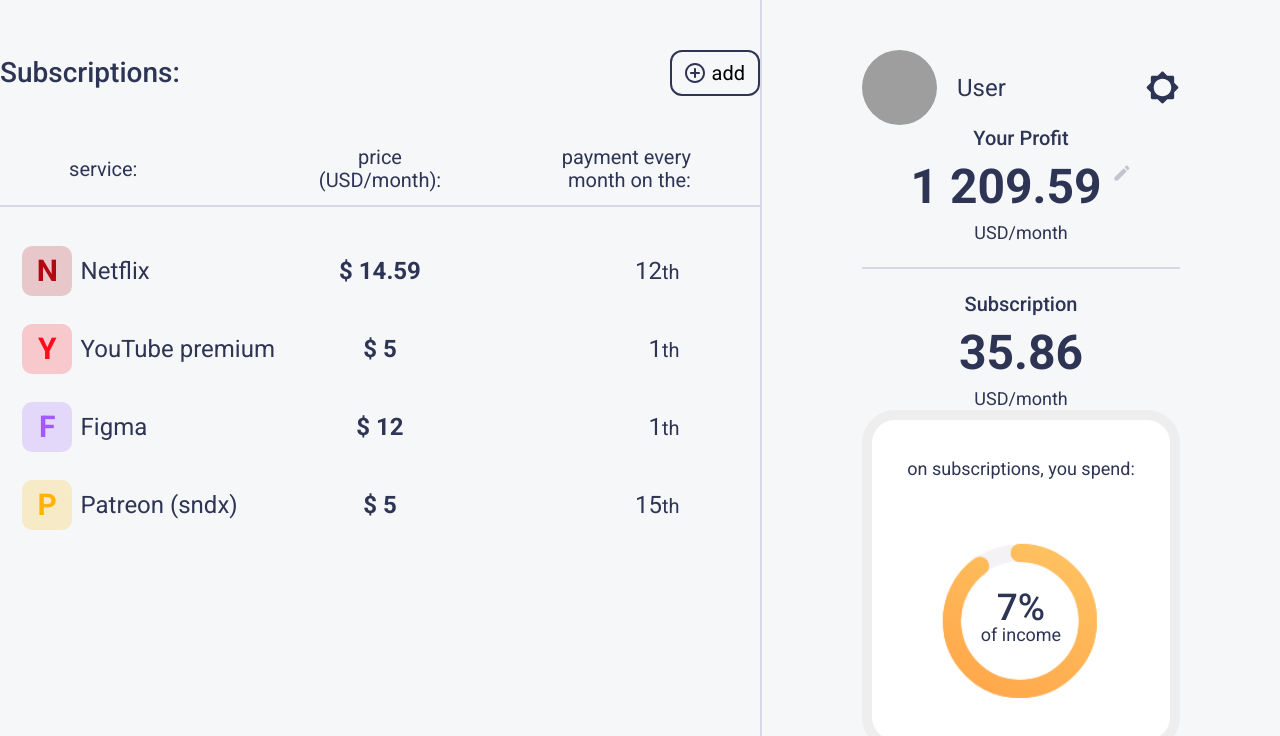
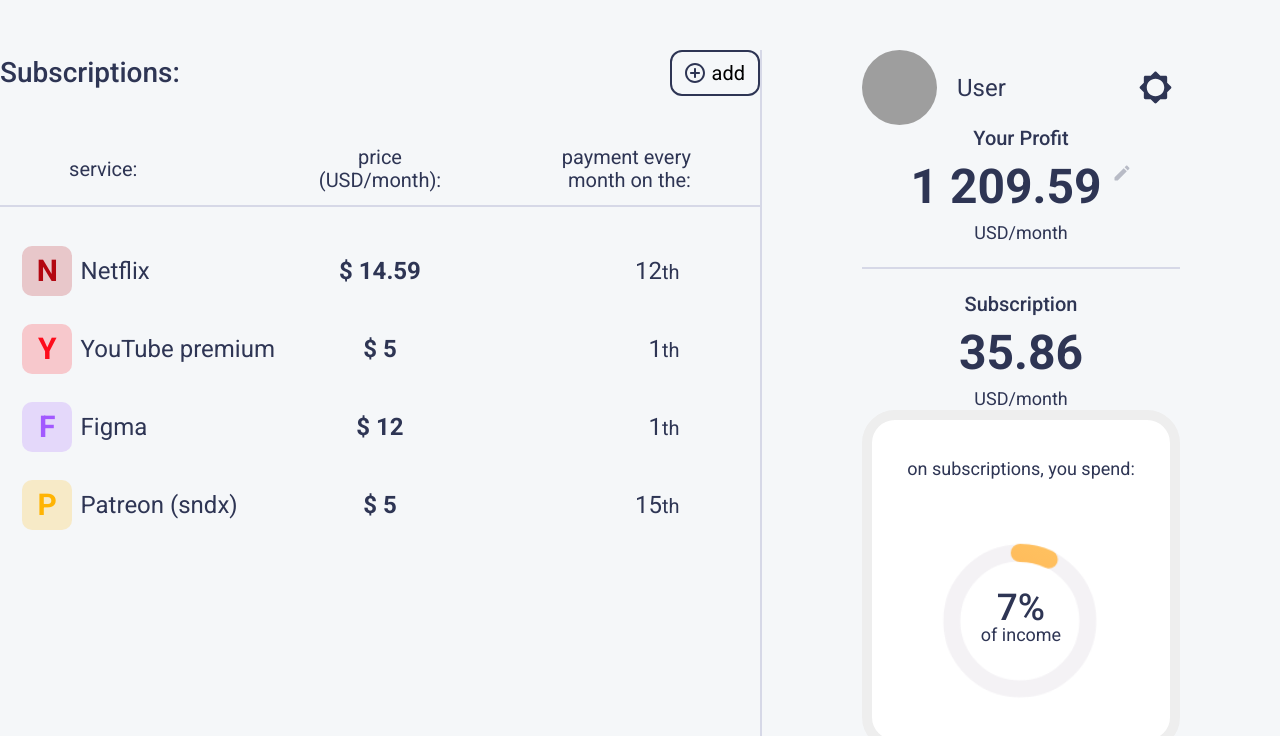
Before and after one commit to D1White/subscription-manager-lite, a React (Create React App) app: page / in a window 1280 px wide. Shown: the top 736 px of the page. Built offline with nearby package versions, Linux system fonts and the light colour scheme; grey boxes are pictures that could not be loaded.

Commit message:
add theme switcher

```diff
--- a/src/components/Diagram/index.jsx
+++ b/src/components/Diagram/index.jsx
@@ -1,7 +1,7 @@
-import { useEffect, useRef, useState } from "react";
+import { useEffect, useRef, useState, memo} from "react";
 import "./diagram.scss";
 
-function Diagram({ profit, subscr }) {
+const Diagram = memo(function Diagram({ profit, subscr }) {
   const ellipse1 = useRef();
   const ellipse2 = useRef();
 
@@ -26,7 +26,7 @@
     if (ellipse1.current) {
       const ctx1 = ellipse1.current.getContext("2d");
       ctx1.beginPath();
-      ctx1.arc(187, 76, 60, Math.PI, getPosition(90), false);
+      ctx1.arc(187, 76, 60, Math.PI, getPosition(procent), false);
       ctx1.lineCap = "round";
       let gradient = ctx1.createLinearGradient(0,0, 340,170);
       gradient.addColorStop(0, '#FFD873');
@@ -65,6 +65,6 @@
       </div>
     </div>
   );
-}
+});
 
 export default Diagram;
--- a/src/components/Information/index.jsx
+++ b/src/components/Information/index.jsx
@@ -1,13 +1,19 @@
-import React from "react";
+import { useState } from "react";
 import "./information.scss";
 
 import { Diagram } from './../../components';
 
 import light_theme from "../../assets/icons/light_theme.svg";
-// import dark_theme from "../../assets/icons/dark_theme.svg";
+import dark_theme from "../../assets/icons/dark_theme.svg";
 // import edit_ico from "../../assets/icons/edit.svg";
 
 function Information() {
+  const [theme, setTheme] = useState(true);
+
+  const themeSwitch = () => {
+    setTheme(!theme);
+  }
+
   return (
     <div className='inf'>
       <div className='inf__container'>
@@ -19,8 +25,8 @@
             />
             <span>User</span>
           </div>
-          <button type='button'>
-            <img src={light_theme} alt='theme switcher' />
+          <button type='button' className='inf__theme-btn' onClick={themeSwitch}>
+            <img src={theme ? light_theme : dark_theme} alt='theme switcher' />
           </button>
         </div>
         <div className='inf_main'>
--- a/src/components/Information/information.scss
+++ b/src/components/Information/information.scss
@@ -3,21 +3,34 @@
 .inf {
   width: 520px;
   height: 100%;
+  padding: 50px 0;
+
   &__container {
     width: 100%;
     height: 100%;
-    padding: 50px 100px;
+    padding: 0 100px;
+    border-left: 2px solid $white_line;
     margin: 0 auto;
     display: flex;
     flex-direction: column;
     justify-content: space-between;
-    border-left: 2px solid $white_line;
   }
 
   &__header {
     display: flex;
     justify-content: space-between;
     align-items: center;
+  }
+
+  &__theme-btn {
+    border-radius: 50%;
+    padding: 7px;
+
+    transition: box-shadow 0.2s;
+
+    &:hover {
+      box-shadow: 0 0 5px rgba(0, 0, 0, 0.25);
+    }
   }
 
   &__user{
@@ -50,7 +63,7 @@
       width: 20px;
       height: 20px;
       background-image: url('../../assets/icons/edit.svg');
-      opacity: 25%;
+      opacity: 0.3;
       margin-left: 10px;
     }
   }
--- a/src/components/Sunscriptions/subscription.scss
+++ b/src/components/Sunscriptions/subscription.scss
@@ -17,7 +17,7 @@
 
     &:hover>.table__actions>.table__btn {
       visibility: visible;
-      opacity: 75%;
+      opacity: 0.7;
     }
 
     &:hover>.table__actions>.table__btn:hover {
@@ -52,8 +52,8 @@
       border-radius: 10px;
       width: 50px;
       height: 50px;
-      opacity: 20%;
-      background-color: $white_line;
+      opacity: 0.2;
+      background-color: #EEEEEE;
     }
   }
 
```
